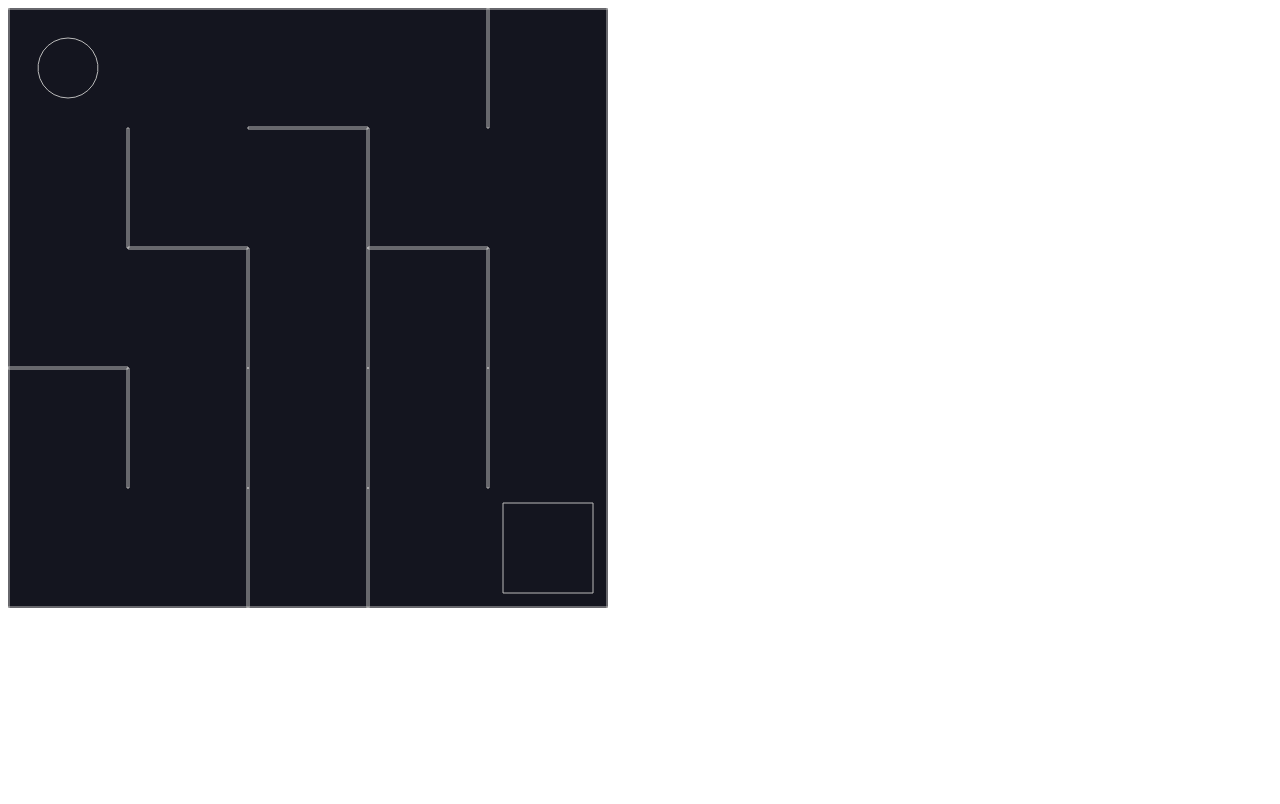
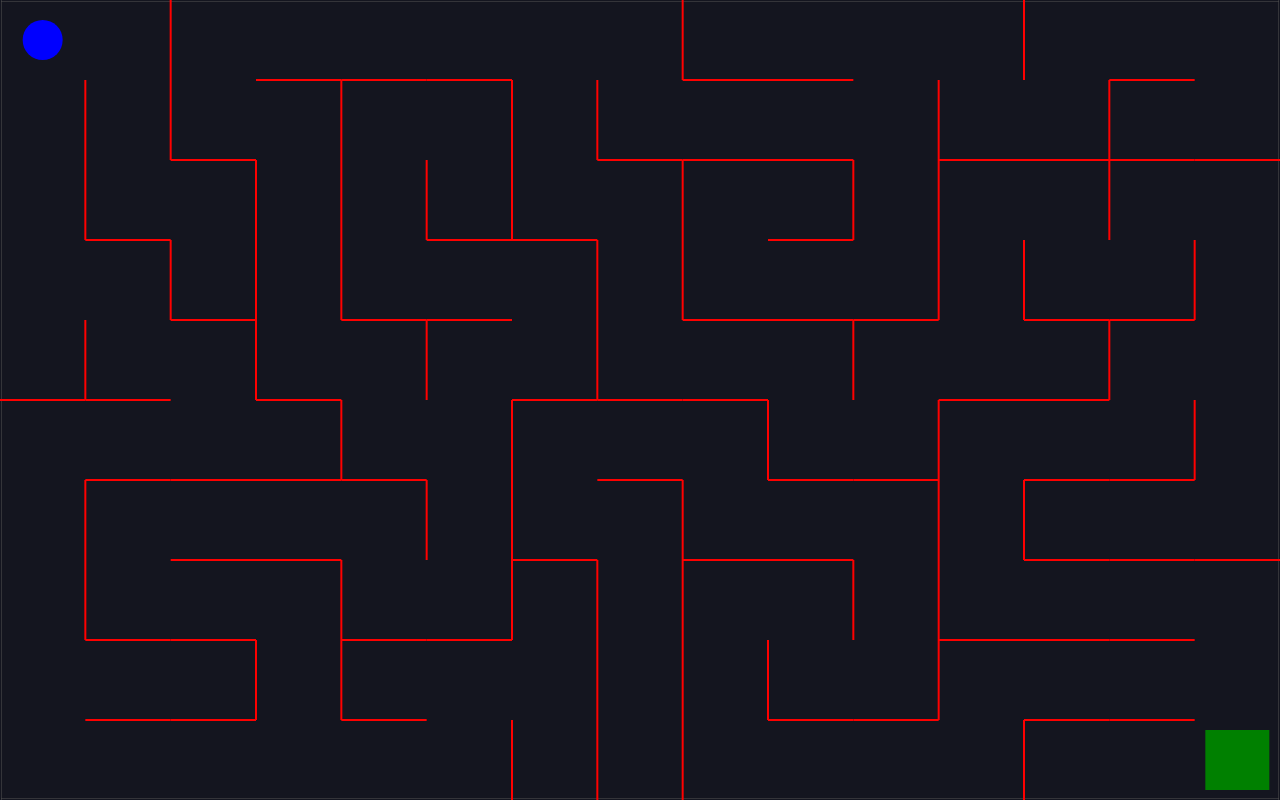
Before and after one commit to danporeda/maze, a plain HTML site: page index.html in a window 1280 px wide. Drawn offline with nearby package versions, Linux system fonts and the light colour scheme; animation ran at ten frames a second.

Commit message:
refactored cells to X and Y to allow rectangular mazes. added color and win message

```diff
--- a/index.html
+++ b/index.html
@@ -4,10 +4,31 @@
   <script src="https://cdnjs.cloudflare.com/ajax/libs/matter-js/0.19.0/matter.min.js"></script>
   <meta charset="UTF-8">
   <meta name="viewport" content="width=device-width, initial-scale=1.0">
-  <title>Document</title>
+  <style>
+    body { margin: 0 }
+
+    .hidden { display: none !important;}
+
+    h1 {
+      color: white;
+      font-size: 64px;
+    }
+
+    .winner {
+      display: flex;
+      justify-content: center;
+      align-items: center;
+      position: absolute;
+      z-index: 1;
+      height: 100vh;
+      width: 100vw;
+    }
+  </style>
 </head>
 <body>
-
+  <div class="winner hidden">
+    <h1>You Win!</h1>
+  </div>
   <script src="index.js"></script>
 </body>
 </html>
--- a/index.js
+++ b/index.js
@@ -1,9 +1,12 @@
 const { Engine, Render, Runner, World, Bodies, Body, Events } = Matter;
 
-const cells = 5;
-const width = 600;
-const height = 600;
-const unitLength = width / cells;
+const cellsVertical = 10;
+const cellsHorizontal = 15;
+const width = window.innerWidth;
+const height = window.innerHeight;
+
+const unitLengthX = width / cellsHorizontal;
+const unitLengthY = height / cellsVertical;
 
 const engine = Engine.create();
 engine.world.gravity.y = 0;
@@ -12,7 +15,7 @@ const render = Render.create({
   element: document.body,
   engine: engine,
   options: {
-    wireframes: true,
+    wireframes: false,
     width,
     height
   }
@@ -47,14 +50,14 @@ const shuffle = (arr) => {
   return arr;
 }
 
-const grid = Array(cells).fill(null).map(() => Array(cells).fill(false));
+const grid = Array(cellsVertical).fill(null).map(() => Array(cellsHorizontal).fill(false));
 
-const verticals = Array(cells).fill(null).map(() => Array(cells - 1).fill(false));
+const verticals = Array(cellsVertical).fill(null).map(() => Array(cellsHorizontal - 1).fill(false));
 
-const horizontals = Array(cells - 1).fill(null).map(() => Array(cells).fill(false))
+const horizontals = Array(cellsVertical - 1).fill(null).map(() => Array(cellsHorizontal).fill(false));
 
-const startRow = Math.floor(Math.random() * cells);
-const startColumn = Math.floor(Math.random() * cells);
+const startRow = Math.floor(Math.random() * cellsVertical);
+const startColumn = Math.floor(Math.random() * cellsHorizontal);
 
 // Create grid values, creating values for horizontals and verticals arrays
 const stepThroughCell = (row, column) => {
@@ -74,7 +77,7 @@ const stepThroughCell = (row, column) => {
   for (let neighbor of neighbors) {
     const [nextRow, nextColumn, direction] = neighbor;
 
-    if (nextRow < 0 || nextRow >= cells || nextColumn < 0 || nextColumn >= cells) {
+    if (nextRow < 0 || nextRow >= cellsVertical || nextColumn < 0 || nextColumn >= cellsHorizontal) {
       continue;
     }
 
@@ -108,11 +111,11 @@ horizontals.forEach((row, rowIndex) => {
     }
 
     const wall = Bodies.rectangle(
-      columnIndex * unitLength + (unitLength / 2),
-      rowIndex * unitLength + unitLength,
-      unitLength,
+      columnIndex * unitLengthX + (unitLengthX / 2),
+      rowIndex * unitLengthY + unitLengthY,
+      unitLengthX,
       2,
-      { isStatic: true, label: 'wall' }
+      { isStatic: true, label: 'wall', render: { fillStyle: 'red' } }
     );
     World.add(world, wall);
   });
@@ -125,31 +128,32 @@ verticals.forEach((row, rowIndex) => {
     }
 
     const wall = Bodies.rectangle(
-      unitLength * columnIndex + unitLength,
-      unitLength * rowIndex + (unitLength / 2),
+      unitLengthX * columnIndex + unitLengthX,
+      unitLengthY * rowIndex + (unitLengthY / 2),
       2,
-      unitLength,
-      { isStatic: true, label: 'wall' }
+      unitLengthY,
+      { isStatic: true, label: 'wall', render: { fillStyle: 'red' } }
     );
     World.add(world, wall);
   });
 });
 
 const goal = Bodies.rectangle(
-  width - (unitLength / 2),
-  height - (unitLength / 2),
-  unitLength * 0.75,
-  unitLength * 0.75,
-  { isStatic: true, label: 'goal' }
+  width - (unitLengthX / 2),
+  height - (unitLengthY / 2),
+  unitLengthX * 0.75,
+  unitLengthY * 0.75,
+  { isStatic: true, label: 'goal', render: { fillStyle: 'green' } }
 );
 World.add(world, goal);
 
 // Ball
+const ballRadius = Math.min(unitLengthX, unitLengthY) / 4;
 const ball = Bodies.circle(
-  unitLength / 2,
-  unitLength / 2,
-  unitLength / 4,
-  { label: 'ball' }
+  unitLengthX / 2,
+  unitLengthY / 2,
+  ballRadius,
+  { label: 'ball', render: { fillStyle: 'blue' } }
 );
 World.add(world, ball);
 
@@ -186,6 +190,7 @@ Events.on(engine, 'collisionStart', event => {
       labels.includes(collision.bodyA.label) &&
       labels.includes(collision.bodyB.label)
     ) {
+      document.querySelector('.winner').classList.remove('hidden');
       world.gravity.y = 1;
       world.bodies.forEach(body => {
         if (body.label === 'wall') {
```
